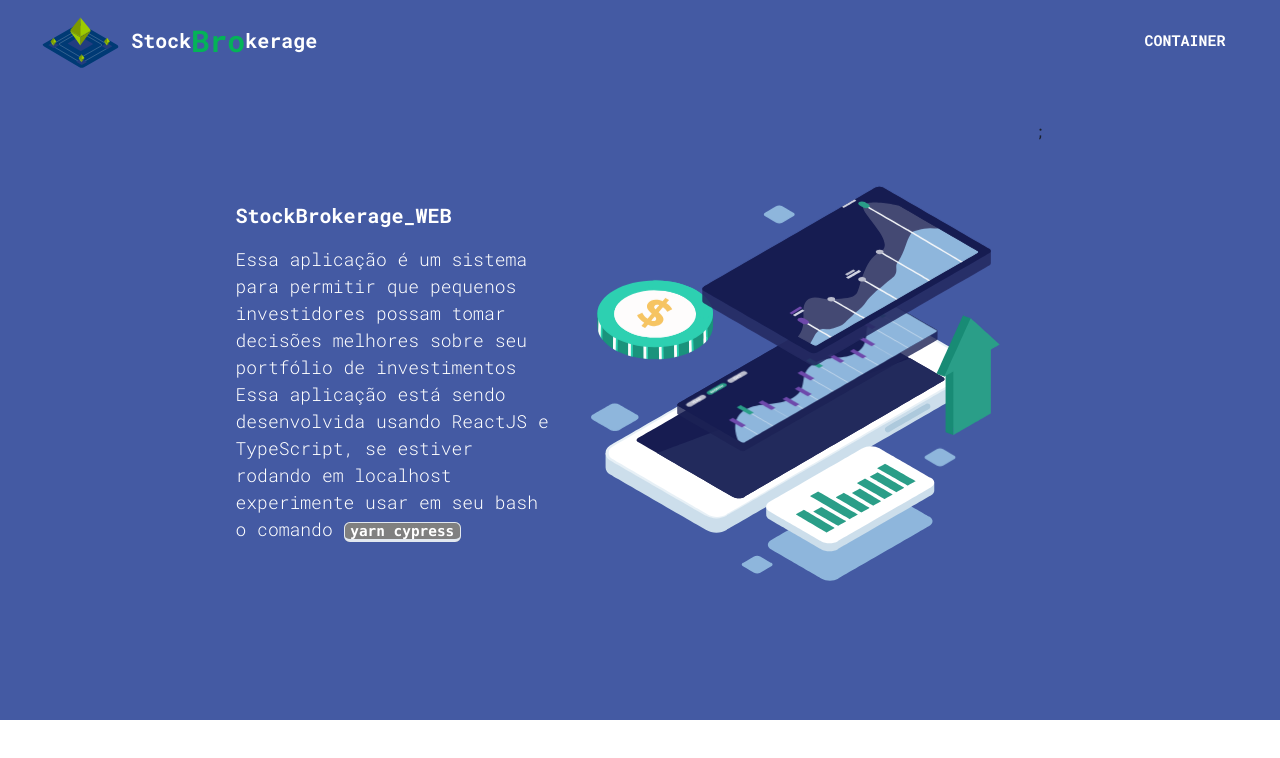
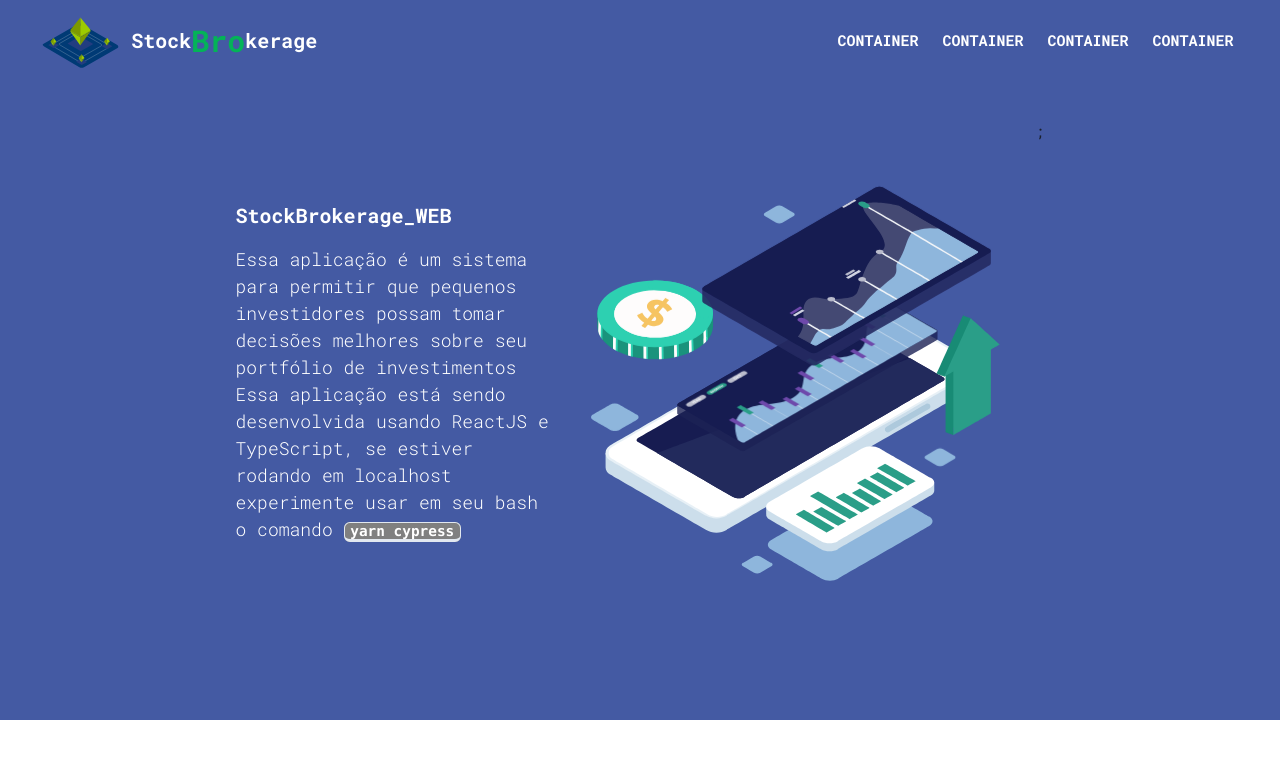
Before and after one commit to solebellsBEACH/StockBrokerage_WEB, a React (Create React App) app: page / in a window 1280 px wide. Shown: the top 758 px of the page. Built offline with nearby package versions, Linux system fonts and the light colour scheme.

Commit message:
🔥improving headerLayout

```diff
--- a/src/components/Header/index.tsx
+++ b/src/components/Header/index.tsx
@@ -1,14 +1,18 @@
 import React from 'react'
 import { Container, ContentLeft, ContentRight, Links, Logo, Title } from './styles'
 import EtheriumLogo from '../../assets/etherium_logo.svg'
+import { Grid, SimpleGrid, WrapItem } from '@chakra-ui/react'
 
 export const Header = () => {
-    const links: { name: string, url: string }[] = [{ name: 'Container', url: 'home' }]
+    const links: { name: string, url: string }[] = [{ name: 'Container', url: 'home' }, { name: 'Container', url: 'home' }, { name: 'Container', url: 'home' }, { name: 'Container', url: 'home' }]
     return (
         <Container>
             <ContentLeft><Logo src={EtheriumLogo} /><Title>Stock<h1>Bro</h1>kerage</Title></ContentLeft>
             <ContentRight>
-                {links.map(e => <Links onClick={() => { console.log(e) }}>{e.name}</Links>)}
+                <SimpleGrid
+                    columns={[3, links.length]} spacing={2}
+                >{links.map((e, i) => <WrapItem key={'links' + i}><Links onClick={() => { console.log(e) }}>{e.name}</Links></WrapItem>)}
+                </SimpleGrid>
             </ContentRight>
         </Container>
     )
--- a/src/components/Header/styles.ts
+++ b/src/components/Header/styles.ts
@@ -9,6 +9,11 @@ display:flex ;
 align-items: center;
 justify-content: space-between;
 padding: 0 3vw;
+
+@media(max-width:730px){
+    flex-direction: column;
+    align-items: flex-start;
+}
 `
 
 export const Title = styled.h1`
@@ -27,12 +32,16 @@ h1{
 export const ContentLeft = styled.div`
 display:flex ;
 align-items: center;
-margin-right:10rem;
+
+@media (max-width:290px){
+    flex-direction: column;
+    margin-right:3rem;
+}
 `
 export const ContentRight = styled.div`
-min-height:5rem;
-display:flex ;
-align-items: center;
+@media(max-width:730px){
+    margin-bottom:1rem;
+}
 `
 export const Logo = styled.img`
 height:4rem;
@@ -42,5 +51,8 @@ font-weight:900 ;
 font-size:15px;
 color:${props => props.theme.white} ;
 text-transform:uppercase;
-margin:0 1rem;
+margin:0 0.5rem;
+@media (max-width:290px){
+    font-size:10px;
+}
 `
```
